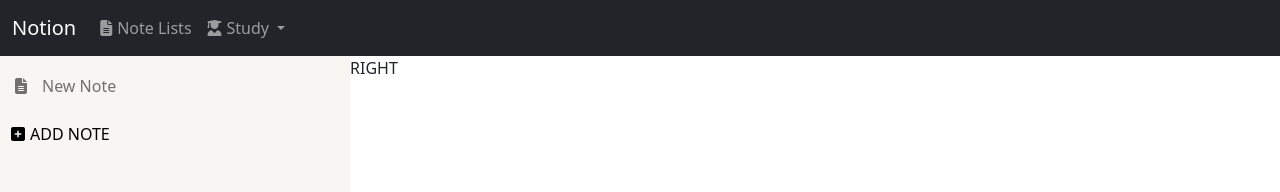
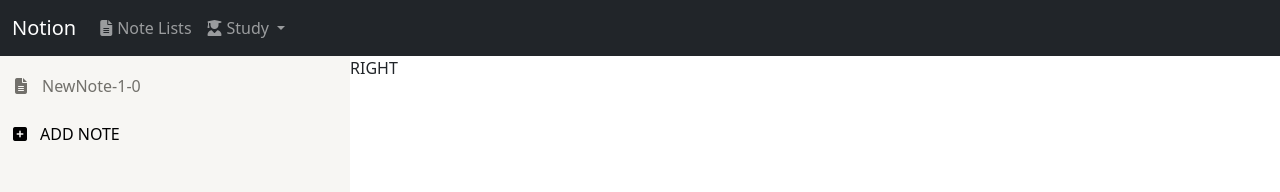
Before and after one commit to whopper1962/vue-notion, a Vue app: page / in a window 1280 px wide. Both pictures are taken after a click on the button "ADD NOTE". Shown: the top 192 px of the page. Built offline with nearby package versions, Linux system fonts and the light colour scheme.

Commit message:
FEATURE/smallNote

```diff
--- a/package.json
+++ b/package.json
@@ -13,7 +13,8 @@
     "sass": "^1.49.8",
     "sass-loader": "^10.2.1",
     "vue": "^2.6.11",
-    "vue-router": "^3.5.3"
+    "vue-router": "^3.5.3",
+    "vuedraggable": "^2.24.3"
   },
   "devDependencies": {
     "@vue/cli-plugin-babel": "~4.5.12",
--- a/src/components/MainPage.vue
+++ b/src/components/MainPage.vue
@@ -1,14 +1,19 @@
 <template>
   <div class="main-page">
     <div class="left-menu" @click.self="onEditNoteEnd()">
+      <draggable :list="noteLists" group="notes">
         <NoteItem
           v-for="(note, index) in noteLists"
           :key="`note_${index}`"
           :note="note"
+          :layer="1"
           @delete="onDeleteNote"
           @editStart="onEditNoteStart"
           @editEnd="onEditNoteEnd"
+          @addChild="onAddChildNote"
+          @addNoteAfter="onAddNoteAfter"
         />
+      </draggable>
       <button class="transparent" @click="onClickButtonAdd()">
         <i class="fas fa-plus-square"></i>ADD NOTE
       </button>
@@ -21,9 +26,12 @@
 
 <script>
 import NoteItem from '@/views/Note/Item';
+import draggable from 'vuedraggable';
+
 export default {
   components: {
-    NoteItem
+    NoteItem,
+    draggable
   },
   data () {
     return {
@@ -32,34 +40,60 @@ export default {
   },
   methods: {
     onClickButtonAdd () {
-      this.noteLists.push({
+      this.onAddNoteCommon(this.noteLists);
+    },
+    onAddNoteCommon (targetLists, layer, index) {
+      layer = layer || 1;
+      const note = {
         id : new Date().getTime().toString(16),
-        name : `New Note`,
-        mouseover: false,
-        editing : false
-      });
-    },
-    onDeleteNote (deleteNote) {
-      const index = this.noteLists.indexOf(deleteNote);
-      this.noteLists.splice(index, 1);
-    },
-    onEditNoteStart (editNote) {
-      for (let i = 0; i < this.noteLists.length; i++) {
-        this.noteLists[i].editing = (this.noteLists[i].id === editNote.id);
+        name : `NewNote-${layer}-${targetLists.length}`,
+        mouseover : false,
+        editing : false,
+        children : [],
+        layer : layer
+      };
+      if (index == null) {
+        targetLists.push(note);
+      } else {
+        targetLists.splice(index + 1, 0, note);
       }
     },
-    onEditNoteEnd () {
-      for (let i = 0; i < this.noteLists.length; i++) {
-        this.noteLists[i].editing = false;
+    onDeleteNote (parentNote, note) {
+      const targetList = parentNote == null ? this.noteLists : parentNote.children;
+      const index = targetList.indexOf(note);
+      targetList.splice(index, 1);
+    },
+    onEditNoteStart (editNote, parentNote) {
+      const targetList = parentNote == null ? this.noteLists : parentNote.children;
+      for (let note of targetList) {
+        note.editing = (note.id === editNote.id);
+        this.onEditNoteStart(editNote, note);
       }
     },
+    onEditNoteEnd (parentNote) {
+      const targetList = parentNote == null ? this.noteLists : parentNote.children;
+      for (let note of targetList) {
+        note.editing = false;
+        this.onEditNoteEnd(note);
+      }
+    },
+    onAddChildNote (note) {
+      this.onAddNoteCommon(note.children, note.layer + 1);
+    },
+    onAddNoteAfter (parentNote, note) {
+      const targetList = parentNote == null ? this.noteLists : parentNote.children;
+      const layer = parentNote == null ? 1 : note.layer;
+      const index = targetList.indexOf(note);
+      this.onAddNoteCommon(targetList, layer, index);
+    }
   }
 }
 </script>
 
 <style scoped lang="scss">
 .fas {
-  padding-right: 5px;
+  padding-left: 2px;
+  padding-right: 13px;
 }
 .main-page {
   display: flex;
--- a/src/views/Note/Item.vue
+++ b/src/views/Note/Item.vue
@@ -1,5 +1,7 @@
 <template>
-  <div class="note"
+  <div class="note-family">
+    <div
+      class="note"
       @mouseover="onMouseOver()"
       @mouseleave="onMouseLeave()"
       :class="{mouseover: note.mouseover && !note.editing}"
@@ -13,32 +15,57 @@
         </div>
         <div class="note-name">{{note.name}}</div>
         <div v-show="note.mouseover" class="buttons">
-        <div class="button-icon">
+          <div class="button-icon" v-if="layer < 3" @click="onClickChildNote(note)">
             <i class="fas fa-sitemap"></i>
           </div>
-        <div class="button-icon">
+          <div class="button-icon" @click="onClickAddNoteAfter(parentNote, note)">
             <i class="fas fa-plus-circle"></i>
           </div>
           <div class="button-icon" @click="onClickEdit(note)">
             <i class="fas fa-edit"></i>
           </div>
-        <div class="button-icon" @click="onClickDelete(note)">
+          <div class="button-icon" @click="onClickDelete(parentNote ,note)">
             <i class="fas fa-trash"></i>
           </div>
         </div>
       </template>
     </div>
+    <div class="child-note">
+      <draggable :list="note.children" group="notes">
+        <NoteItem
+          v-for="(childNote, index) in note.children"
+          :note="childNote"
+          :key="`child_${index}`"
+          :layer="layer + 1"
+          :parentNote="note"
+          @delete="onClickDelete"
+          @editStart="onClickEdit"
+          @editEnd="onEditEnd"
+          @addChild="onClickChildNote"
+          @addNoteAfter="onClickAddNoteAfter"
+        />
+      </draggable>
+    </div>
+  </div>
 </template>
 
 <script>
+import draggable from 'vuedraggable';
+
 export default {
+  name: 'NoteItem',
+  components: {
+    draggable
+  },
   data () {
     return {
       mouseOver: false
     };
   },
   props: {
-    note: {type: Object}
+    note: { type: Object },
+    parentNote: { type: Object },
+    layer: { type: Number }
   },
   methods: {
     onMouseOver () {
@@ -47,8 +74,8 @@ export default {
     onMouseLeave () {
       this.note.mouseover = false;
     },
-    onClickDelete (note) {
-      this.$emit('delete', note);
+    onClickDelete (parentNote, note) {
+      this.$emit('delete', parentNote, note);
     },
     onClickEdit (note) {
       this.$emit('editStart', note);
@@ -56,6 +83,12 @@ export default {
     onEditEnd () {
       this.$emit('editEnd');
     },
+    onClickChildNote (note) {
+      this.$emit('addChild', note);
+    },
+    onClickAddNoteAfter (parentNote, note) {
+      this.$emit('addNoteAfter', parentNote, note);
+    }
   }
 }
 </script>
@@ -91,4 +124,7 @@ export default {
     }
   }
 }
+.child-note {
+  padding-left: 10px;
+}
 </style>
```
Also changed, not shown: 1 other file (tests, documents, lock files or other folders). Lines whose indentation alone changed are shown as unchanged.
